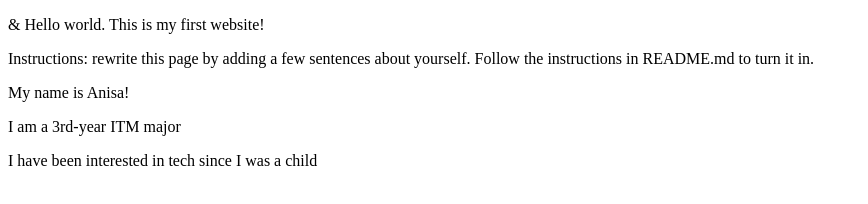
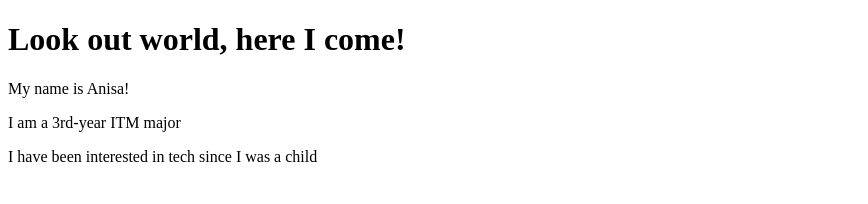
Before and after one commit to Anisa-M/webdev_lab1, a plain HTML site: page index.html in a window 1280 px wide. Shown: the whole page, without its empty margins (0-868 px from the left). Drawn offline with Linux system fonts and the light colour scheme.

Commit message:
Update index.html
Added an extra line, removed instructions and examoles

```diff
--- a/index.html
+++ b/index.html
@@ -5,9 +5,7 @@
 <title>Internet Technologies and Web Design</title>
 </head>
 <body>
-<p>&amp; Hello world. This is my first website!</p>
-<p>Instructions: rewrite this page by adding a few sentences about yourself. Follow the
-instructions in README.md to turn it in.</p>
+<h1>Look out world, here I come!</h1>
 <p>My name is Anisa!</p>
 <p>I am a 3rd-year ITM major</p>
 <p>I have been interested in tech since I was a child</p>
```
